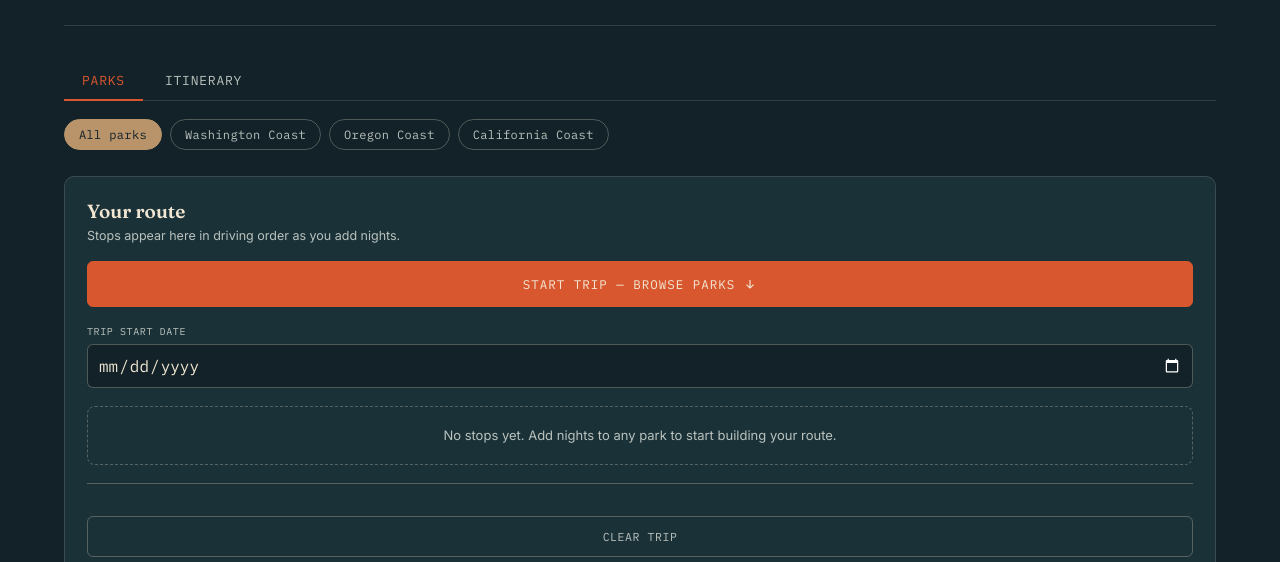
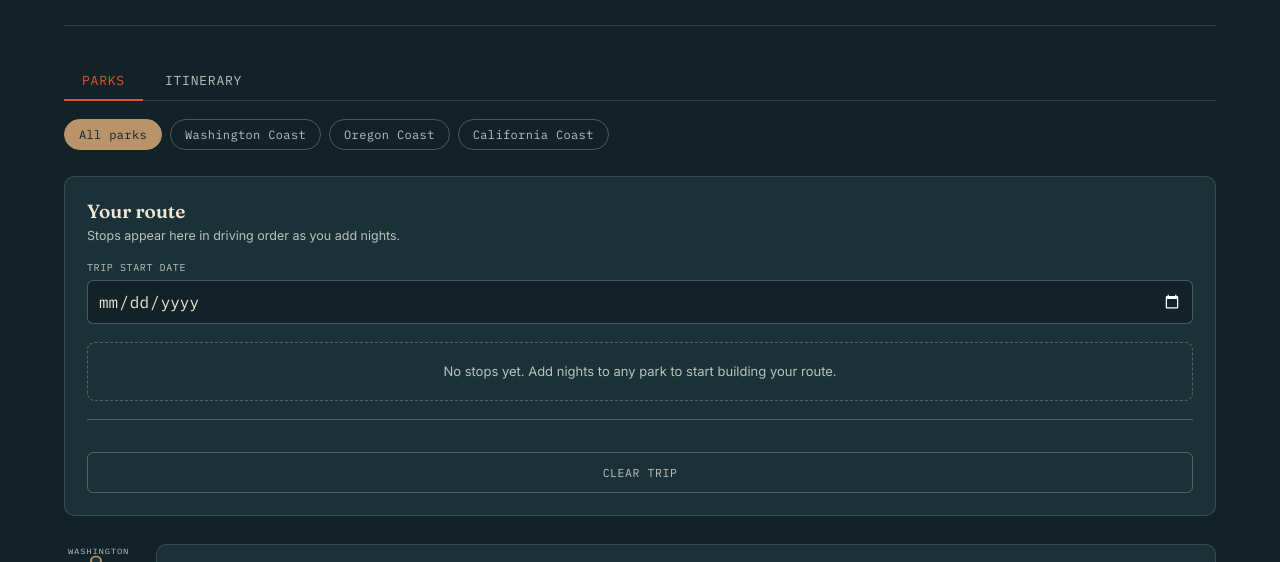
Before and after one commit to chetmcknight/Coast-Planner, a website: page Coast-Planner.html in a window 1280 px wide. Shown: the part 206-768 px from the top of the page. Drawn offline with Linux system fonts and the light colour scheme.

Commit message:
Remove Start trip - browse parks button

```diff
--- a/Coast-Planner.html
+++ b/Coast-Planner.html
@@ -386,30 +386,6 @@
     margin-bottom:16px;
     line-height:1.5;
   }
-  .start-trip-btn{
-    display:flex;
-    align-items:center;
-    justify-content:center;
-    gap:8px;
-    width:100%;
-    background:var(--buoy);
-    border:1px solid var(--buoy);
-    color:var(--sand);
-    font-family:'IBM Plex Mono',monospace;
-    font-size:12.5px;
-    letter-spacing:0.08em;
-    text-transform:uppercase;
-    text-decoration:none;
-    padding:14px 12px;
-    border-radius:6px;
-    cursor:pointer;
-    margin-bottom:18px;
-    transition:all .15s ease;
-    touch-action:manipulation;
-    -webkit-tap-highlight-color:transparent;
-  }
-  .start-trip-btn:hover{background:#ef7148; border-color:#ef7148;}
-  .start-trip-btn svg{width:14px; height:14px; flex-shrink:0;}
   .date-field{
     margin-bottom:18px;
   }
@@ -775,7 +751,7 @@
   /* --- Print styles --- */
   @media print{
     body{background:#fff;color:#222;}
-    header.hero, .tabs, .filters, .spine-col, .trip-panel, .stepper, .avail-btn, .reset-btn, .start-trip-btn, .date-field, .itin-print-btn, .itin-header, .itin-days, footer.notes{display:none!important;}
+    header.hero, .tabs, .filters, .spine-col, .trip-panel, .stepper, .avail-btn, .reset-btn, .date-field, .itin-print-btn, .itin-header, .itin-days, footer.notes{display:none!important;}
     .wrap{padding:0;max-width:100%;}
     .view{display:block!important;}
     #browseView{display:none!important;}
@@ -817,10 +793,6 @@
     <div class="trip-panel">
       <h2>Your route</h2>
       <div class="trip-sub">Stops appear here in driving order as you add nights.</div>
-      <a class="start-trip-btn" id="startTripBtn" href="#cardList">
-        Start trip &mdash; browse parks
-        <svg viewBox="0 0 24 24" fill="none" stroke="currentColor" stroke-width="2"><path d="M12 5v14M12 19l-6-6M12 19l6-6"/></svg>
-      </a>
       <div class="date-field">
         <label for="tripStart">Trip start date</label>
         <input type="date" id="tripStart" />
```
